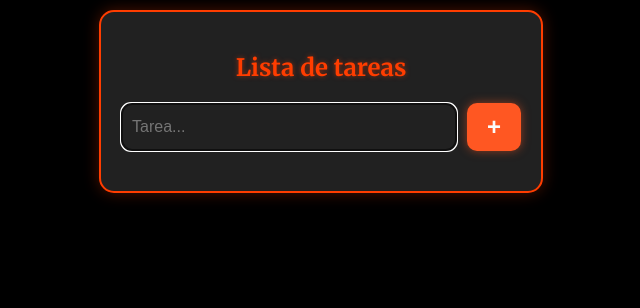
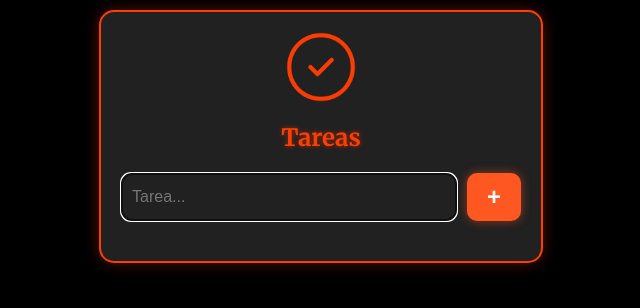
Before and after one commit to RubenDarioCoder/listadetareas, a plain HTML site: page index.html in a window 1280 px wide. Shown: the whole page, without its empty margins (319-959 px from the left). Drawn offline with Linux system fonts and the light colour scheme.

Commit message:
cambios general

```diff
--- a/index.html
+++ b/index.html
@@ -6,12 +6,16 @@
     <link rel="stylesheet" href="https://cdnjs.cloudflare.com/ajax/libs/font-awesome/6.0.0-beta3/css/all.min.css">
     <link rel="stylesheet" href="styles.css">
     <meta charset="UTF-8">
+    <link rel="icon" href="iconodeapp.png" type="image/png">
     <title>Tareas</title>
 </head>
 <body>
     <section>
+        <div class="logo-container">
+            <img src="iconodeapp.png" alt="LogoApp" width="70">
+        </div>
         <div class="contenedorPrimario">
-            <h2>Lista de tareas</h2>
+            <h2>Tareas</h2>
             <div class="contenedorInputBoton">
                 <input id="tarea" type="text" placeholder="Tarea...">
                 <button id="botonAgregarTarea">+</button>
--- a/styles.css
+++ b/styles.css
@@ -5,6 +5,14 @@
     --color-texto: #FAFAFA;
     --color-boton: #FF5722;
     --color-sombra: rgba(255, 61, 0, 0.3);
+}
+
+.logo-container {
+    display: flex;
+    align-items: center;
+    justify-content: center;
+    gap: 15px;
+    margin-bottom: 20px;
 }
 
 body {
```
Also changed, not shown: iconodeapp.png (added).
